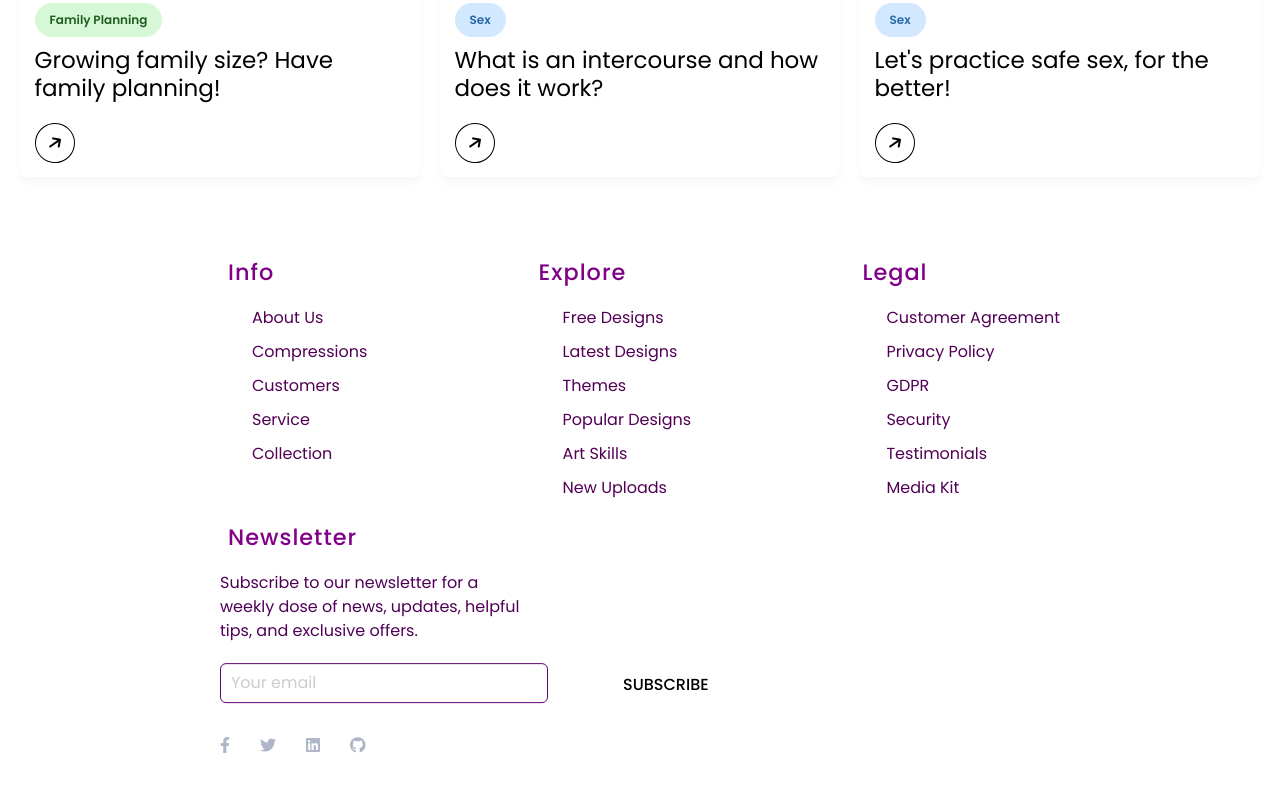
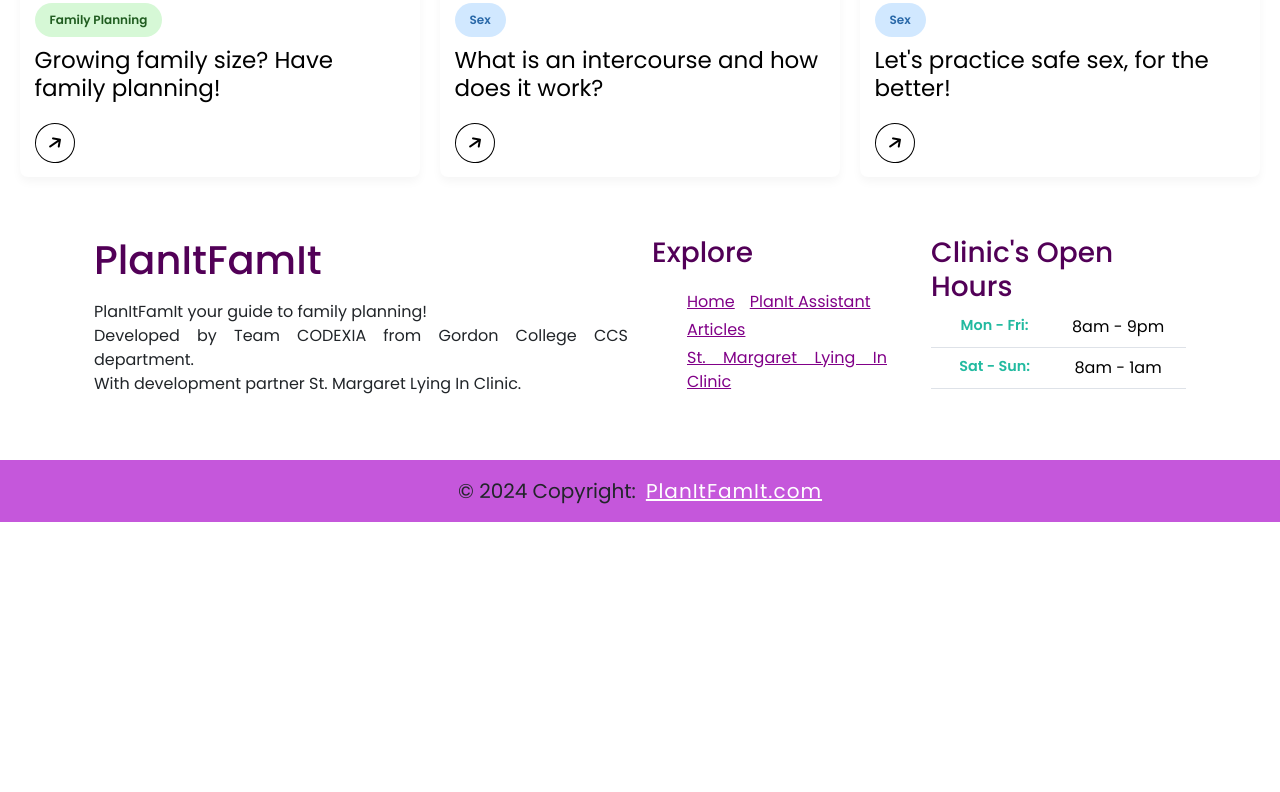
Before and after one commit to johnraygloria/TeamCODEXIA-Thesis_Project, a React (Create React App) app: page /Articles in a window 1280 px wide. Shown: the part 1194-1986 px from the top of the page. After the commit the page ends 1716 px from the top, so only its background shows below. Built offline with nearby package versions, Linux system fonts and the light colour scheme; the HTML template or start-up script is replaced by a standard one.

Commit message:
Made the footer bootstrap, fixes on going..

```diff
--- a/package.json
+++ b/package.json
@@ -9,7 +9,7 @@
     "@emotion/styled": "^11.11.5",
     "@fortawesome/free-solid-svg-icons": "^6.5.2",
     "@google/generative-ai": "^0.7.1",
-    "@mui/icons-material": "^5.15.14",
+    "@mui/icons-material": "^5.15.17",
     "@mui/material": "^5.15.14",
     "@tensorflow/tfjs": "^4.18.0",
     "@testing-library/jest-dom": "^5.17.0",
@@ -24,7 +24,7 @@
     "moment": "^2.30.1",
     "react": "^18.2.0",
     "react-calendar": "^4.8.0",
-    "react-datepicker": "^6.8.0",
+    "react-datepicker": "^6.9.0",
     "react-dom": "^18.2.0",
     "react-helmet-async": "^2.0.4",
     "react-icons": "^4.12.0",
--- a/src/App.js
+++ b/src/App.js
@@ -20,7 +20,7 @@
 import Chatbot from './pages/Chatbot.jsx';
 import PatientsRecord from './Components/Admin/PatientsRecord';
 import UserProfile from './pages/UserProfile';
-import Chatbot1 from './pages/Chatbot1.jsx';
+
 
 const App = () => {
   return(
@@ -64,10 +64,6 @@
         <PasswordResetForm/>
       </Route>
 
-      <Route path='/Chatbot1' compontent={ Chatbot1 } exact>
-        <Chatbot1/>
-      </Route>
-
       <Route path='/Chatbot' compontent = { Chatbot } exact>
         <Chatbot/>
       </Route>
--- a/src/Components/Admin/TabView/PregnancyWheelLMP.jsx
+++ b/src/Components/Admin/TabView/PregnancyWheelLMP.jsx
@@ -1,9 +1,10 @@
 import React, { useState, useEffect } from "react";
-import Calendar from 'react-calendar';
+import DatePicker from "react-datepicker";
 import Modal from 'react-modal';
-// import "react-datepicker/dist/react-datepicker.css";
+import "react-datepicker/dist/react-datepicker.css";
 import "../TabView/PregnancyWheelLMPStyle.css";
 import moment from 'moment';
+import Calendar from 'react-calendar';
 
 
 // Children 1: Last Menstruation Period
@@ -24,6 +25,7 @@
     const [thirdTrimester, setThirdTrimester] = useState(null);
     const [dueDate, setDueDate] = useState(null);
     const [EGA, setEGA] = useState("");
+    const [startDate, setStartDate] = useState(new Date());
 
     const reset = () => {
         setUSweeks("");
@@ -49,7 +51,7 @@
             left: '50%',
             right: 'auto',
             bottom: 'auto',
-            marginRight: '-50%',
+            marginRight: '0%',
             transform: 'translate(-50%, -50%)',
             width: 'fit-content',
             height: 'fit-content',
@@ -117,7 +119,12 @@
                     <div className="input-US">
                         <h2 onClick={() => {setShowUsCalendar(!showUsCalendar); setShowLmpCalendar(false);}}>Ultrasound Date</h2>
                         <Modal isOpen={showUsCalendar} onRequestClose={() => setShowUsCalendar(false)} style={customStyles}>
-                            <Calendar selected={USDate} onChange={(date) => {setUSDate(date); setShowUsCalendar(false);}} className="calendar mt-0" />
+                            <DatePicker
+                                selected={startDate}
+                                onChange={(date) => {setStartDate(date); setShowUsCalendar(false);}}
+                                monthsShown={1}
+                                showYearDropdown
+                            />
                         </Modal>
 
                     <div className="input-USweeks">
--- a/src/Components/Global/Footer.jsx
+++ b/src/Components/Global/Footer.jsx
@@ -1,67 +1,58 @@
+import { Margin, Padding } from '@mui/icons-material';
 import React from 'react';
-import "../Global/FooterStyle.css";
 
 const Footer = () => {
   return (
-    <>
-    <section className="footer">
-      <div className="footer-row">
-        <div className="footer-col">
-          <h4>Info</h4>
-          <ul className="links">
-            <li><a href="#">About Us</a></li>
-            <li><a href="#">Compressions</a></li>
-            <li><a href="#">Customers</a></li>
-            <li><a href="#">Service</a></li>
-            <li><a href="#">Collection</a></li>
-          </ul>
-        </div>
-
-        <div className="footer-col">
-          <h4>Explore</h4>
-          <ul className="links">
-            <li><a href="#">Free Designs</a></li>
-            <li><a href="#">Latest Designs</a></li>
-            <li><a href="#">Themes</a></li>
-            <li><a href="#">Popular Designs</a></li>
-            <li><a href="#">Art Skills</a></li>
-            <li><a href="#">New Uploads</a></li>
-          </ul>
-        </div>
-
-        <div className="footer-col">
-          <h4>Legal</h4>
-          <ul className="links">
-            <li><a href="#">Customer Agreement</a></li>
-            <li><a href="#">Privacy Policy</a></li>
-            <li><a href="#">GDPR</a></li>
-            <li><a href="#">Security</a></li>
-            <li><a href="#">Testimonials</a></li>
-            <li><a href="#">Media Kit</a></li>
-          </ul>
-        </div>
-
-        <div className="footer-col">
-          <h4>Newsletter</h4>
-          <p>
-            Subscribe to our newsletter for a weekly dose
-            of news, updates, helpful tips, and
-            exclusive offers.
-          </p>
-          <form action="#">
-            <input type="text" placeholder="Your email" required />
-            <button type="submit">SUBSCRIBE</button>
-          </form>
-          <div className="icons">
-            <i className="fa-brands fa-facebook-f"></i>
-            <i className="fa-brands fa-twitter"></i>
-            <i className="fa-brands fa-linkedin"></i>
-            <i className="fa-brands fa-github"></i>
+      <footer style={{backgroundColor: '#ffff', borderColor: '#81088', borderTop: '1px solid #81088', position: 'relative', bottom: '0', width: '100%'}}>
+        <div className="container p-4">
+          <div className="row">
+            <div className="col-lg-6 col-md-12 mb-4">
+              <h1 className="mb-3" style={{letterSpacing: '0px', color: '#520057', textAlign: 'justify'}}>PlanItFamIt </h1>
+              <p style={{textAlign: 'justify'}}>
+                PlanItFamIt your guide to family planning!<br/>
+                Developed by Team CODEXIA from Gordon College CCS department. <br/>
+                With development partner St. Margaret Lying In Clinic.
+              </p>
+            </div>
+            <div className="col-lg-3 col-md-6 mb-4">
+              <h3 className="mb-3" style={{letterSpacing: '0px', color: '#520057', textAlign: 'justify'}}>Explore</h3>
+              <ul className="list-unstyled mb-0" style={{ textAlign: 'justify', Padding: '10px'}}>
+                <li className="mb-1">
+                  <a href="/Home" style={{color: '#810088'}}>Home</a>
+                </li>
+                <li className="mb-1">
+                  <a href="/Chatbot" style={{color: '#810088'}}>PlanIt Assistant</a>
+                </li>
+                <li className="mb-1">
+                  <a href="/Articles" style={{color: '#810088'}}>Articles</a>
+                </li>
+                <li>
+                  <a href="/Type" style={{color: '#810088'}}>St. Margaret Lying In Clinic</a>
+                </li>
+              </ul>
+            </div>
+            <div className="col-lg-3 col-md-6 mb-4">
+              <h3 className="mb-1" style={{letterSpacing: '0px', color: '#520057', textAlign: 'left'}}>Clinic's Open Hours</h3>
+              <table className="table" style={{color: '#520057', borderColor: '#666'}}>
+                <tbody>
+                  <tr>
+                    <td>Mon - Fri:</td>
+                    <td>8am - 9pm</td>
+                  </tr>
+                  <tr>
+                    <td>Sat - Sun:</td>
+                    <td>8am - 1am</td>
+                  </tr>
+                </tbody>
+              </table>
+            </div>
           </div>
         </div>
-      </div>
-    </section>
-    </>
+        <div className="text-center p-3 color-white" style={{backgroundColor: 'rgb(197, 87, 219)', fontSize: '20px'}}>
+          © 2024 Copyright:
+          <a className="text-white" href="/#" style={{ letterSpacing: '1px', paddingLeft: '10px'}}>PlanItFamIt.com</a>
+        </div>
+      </footer>
   );
 };
 
--- a/src/Components/Global/FooterStyle.css
+++ b/src/Components/Global/FooterStyle.css
@@ -24,11 +24,11 @@
   flex-wrap: wrap;
   justify-content: space-between;
   gap: .5rem;
-  padding: 60px 220px;
+  padding: 60px 240px;
 }
 
 .footer-row .footer-col h4 {
-  color: #810088;
+  color: #d24bd9;
   font-size: 1.4rem;
   font-weight: 500;
   letter-spacing: 1px;
@@ -62,7 +62,7 @@
 
 .footer-col form {
   display: flex;
-  gap: 60px;
+  gap: 100px;
 }
 
 .footer-col input {
--- a/src/Components/Global/Navbar_Main.jsx
+++ b/src/Components/Global/Navbar_Main.jsx
@@ -14,7 +14,7 @@
     <i><img src={humber} alt="" /></i>
   </label>
 
- <Link  className="page_name" to="/Home"> <label>PlanIt<span>FamiIt</span></label></Link>
+ <Link  className="page_name" to="/Home"> <label>PlanIt<span>FamIt</span></label></Link>
   <ul>
     <li>
       <a className="active">
--- a/src/pages/ArticlesStyle.css
+++ b/src/pages/ArticlesStyle.css
@@ -6,6 +6,7 @@
     padding: 0;
     box-sizing: border-box;
     font-family: 'Open Sans', sans-serif;
+    z-index: 1;
 }
 
 body {
--- a/src/pages/CheckHealth.jsx
+++ b/src/pages/CheckHealth.jsx
@@ -14,6 +14,7 @@
 import Navbar from '../Components/Global/Navbar_Main';
 
 import 'bootstrap/dist/css/bootstrap.min.css'
+import Footer from '../Components/Global/Footer';
 
 const Type = (props) => {
   const history = useHistory();
@@ -39,13 +40,12 @@
         <div className="col-md-20 col-sm-20">
           {/* <img className='about-pic-style' src={Aboutpic} alt="" /> */}
         {/* <h1 className='about-app'>About</h1> */}
-          <div className="feature-box-about">
+          <div className="feature-box-about" style={{ textAlign:'justify' }}>
             <p>
-            Lorem ipsum dolor sit amet. Et voluptatibus perferendis ex quia minus ut deserunt nobis
-             et assumenda facilis qui fugiat dolorum ut commodi maiores. Aut iusto saepe et tempora
-              architecto aut autem reiciendis. Id unde obcaecati ut sunt quos in debitis repellendus.
-            Et repellendus natus aut natus rerum et ipsa aspernatur et voluptates dignissimos.
-
+            Welcome to St. Margaret Lying In Clinic! We are thrilled to be a part of your journey through the miracle of life.
+            As a dedicated pregnancy care center, we are committed to providing comprehensive and compassionate care.
+            Partnered with the innovative family planning application, PlanItFamIt, we aim to empower and support you in every step
+            of your family planning journey. Together, let's celebrate the joy of parenthood!
             </p>
           </div>
         </div>
@@ -106,6 +106,8 @@
       </div>
     </div>
   </section>
+
+  <Footer/>
 
   {/* <section className="portfolio">
     <div className="container">
--- a/src/pages/Home.jsx
+++ b/src/pages/Home.jsx
@@ -2,6 +2,7 @@
 import newhome from '../Components/Assets/back-new1.png'
 import Nav from '../Components/Global/Navbar_Main'
 import { Link } from 'react-router-dom'
+import Footer from '../Components/Global/Footer';
 
 function Home() {
   return (
@@ -28,6 +29,8 @@
         </div>
       </div>
     </div>
+
+    <Footer/>
     </>
     );
     }
```
Also changed, not shown: src/pages/Chatbot1.jsx (deleted, +0 -107 lines), src/pages/Chatbot1Style.css (deleted), 1 other file (tests, documents, lock files or other folders). Lines whose indentation alone changed are shown as unchanged.
